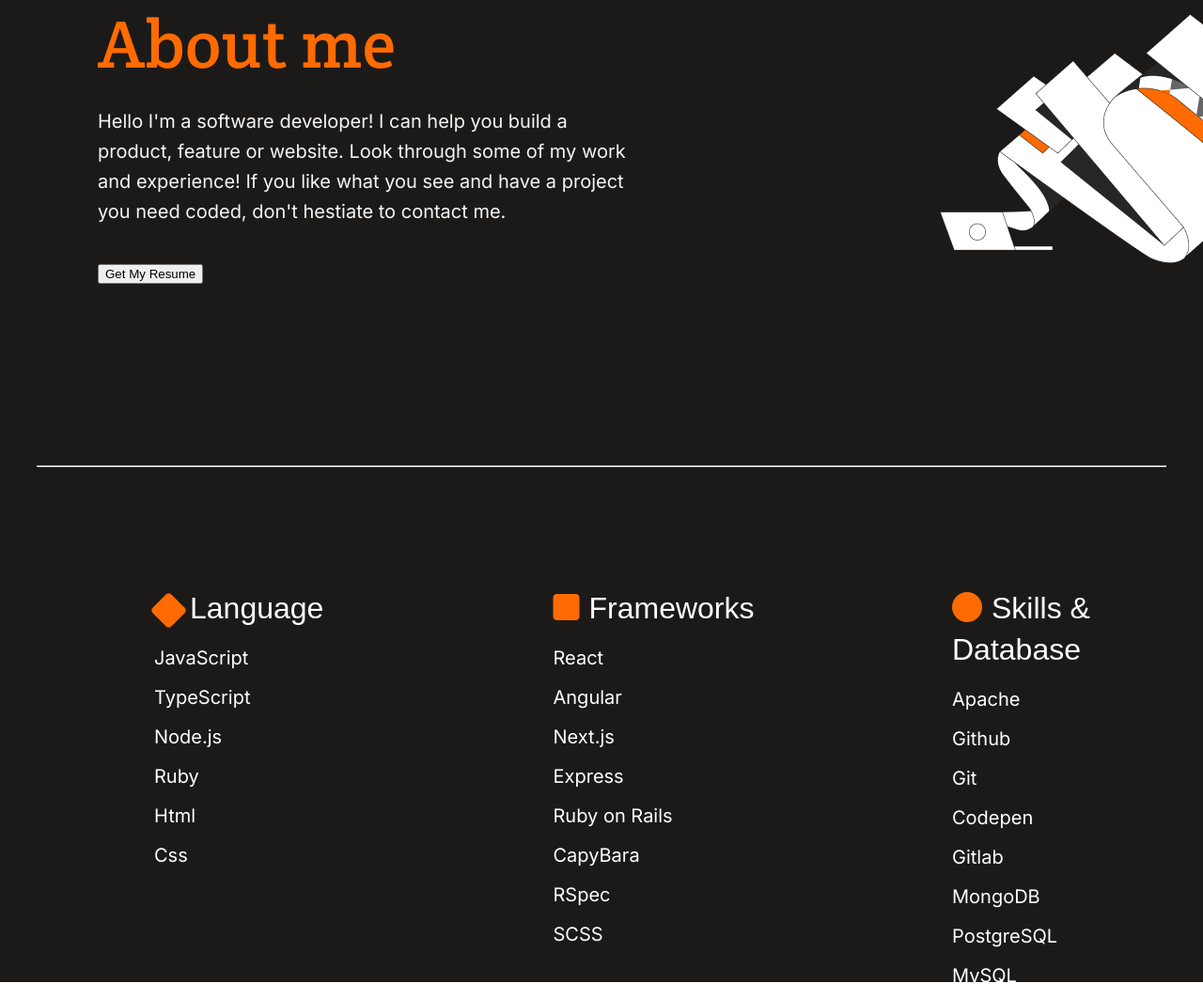
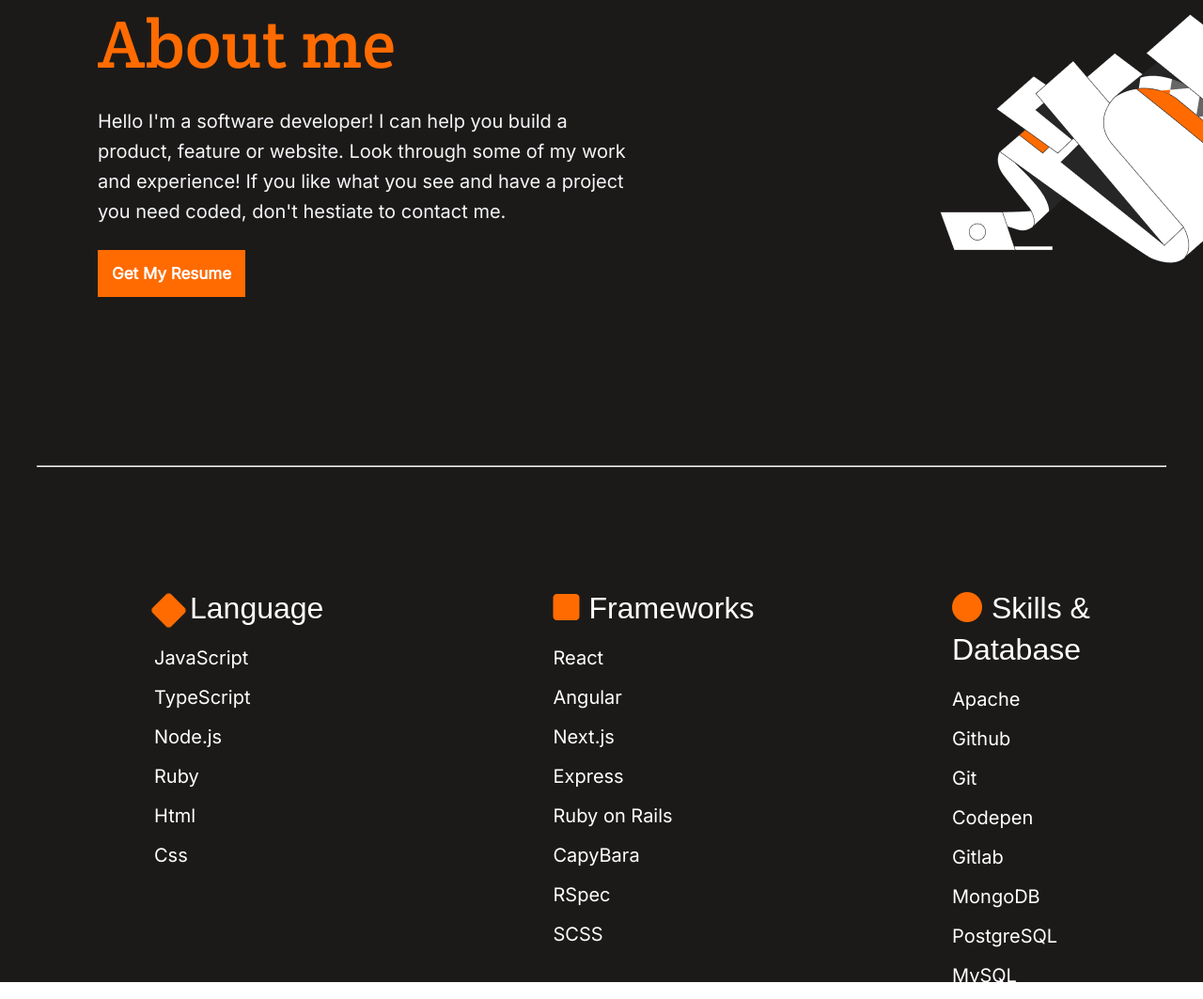
Before and after one commit to Fene-87/Portfolio, a website: page index.html in a window 1280 px wide. Shown: the part 2479-3542 px from the top of the page at 94% size. Drawn offline with Linux system fonts and the light colour scheme.

Commit message:
Update index.html

```diff
--- a/index.html
+++ b/index.html
@@ -64,7 +64,7 @@
                 If you like what you see and have a project you need coded, don't
                 hestiate to contact me.
             </p>
-            <button type="button">Get My Resume</button>
+            <a download="" href="./assets/MarkFenekayasResume.pdf" class="resume-download">Get My Resume</a>
         </section>
         <hr />
         <section class="frameworks">
```
